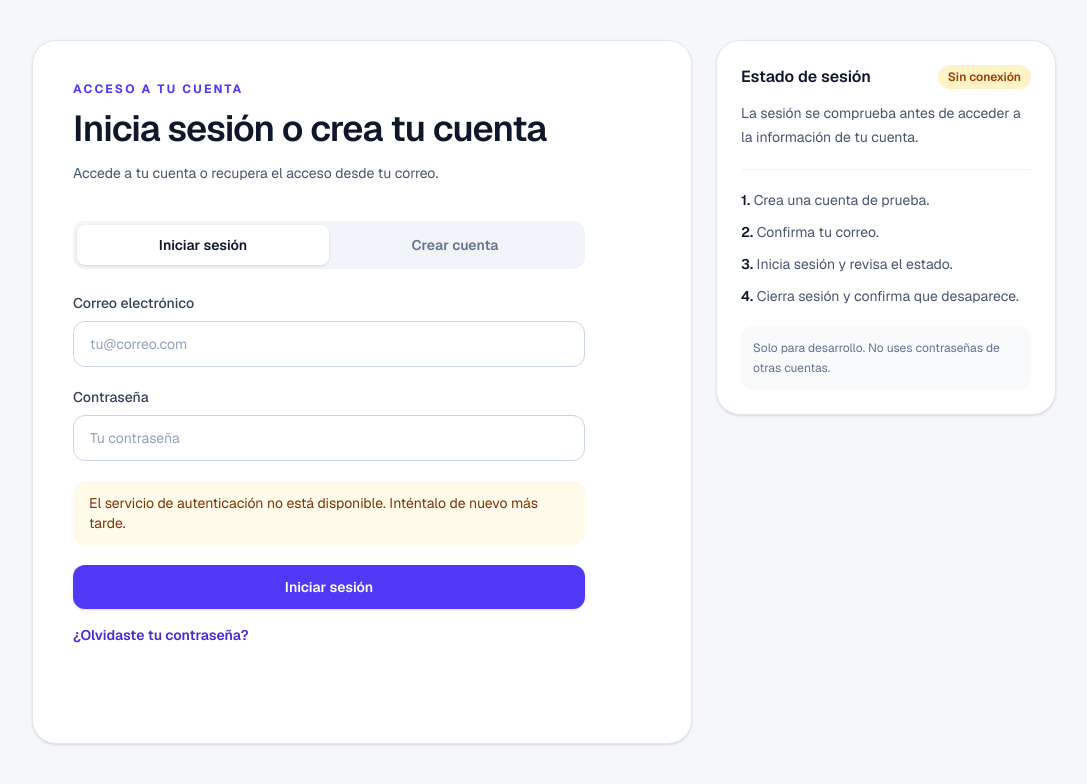
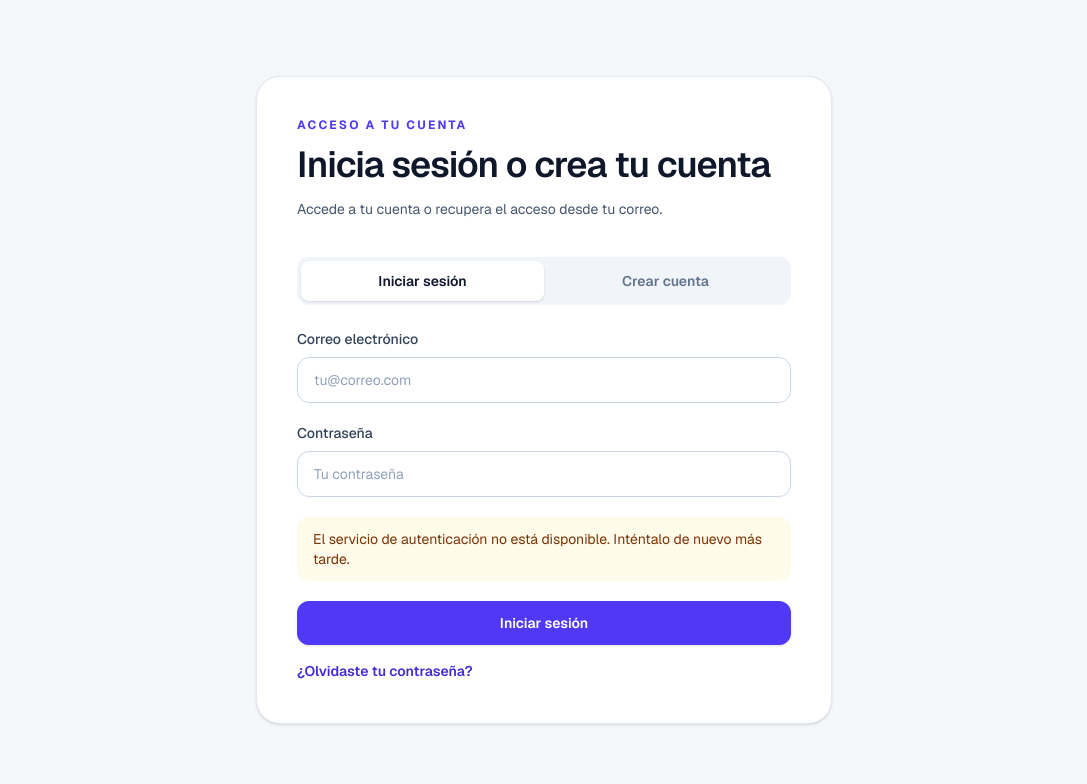
Before and after one commit to Rodolfo0/WebPages, a Next.js app: page / in a window 1280 px wide. Shown: the top 784 px of the page, without its empty margins (96-1183 px from the left). Built offline with nearby package versions, Linux system fonts and the light colour scheme; no server answers.

Commit message:
refactor(auth): center the account access screen
Remove the session sidebar and center the account access card across screen sizes. Adapt existing UI and browser checks to wait for the form instead of the removed session indicator.

```diff
--- a/resources/auth/ui/auth-playground.tsx
+++ b/resources/auth/ui/auth-playground.tsx
@@ -191,8 +191,8 @@ export default function AuthPlayground() {
   }
 
   return (
-    <main className="min-h-screen bg-[#f5f7fb] px-4 py-10 text-slate-900 sm:px-8">
-      <div className="mx-auto grid w-full max-w-5xl gap-6 lg:grid-cols-[minmax(0,1fr)_340px]">
+    <main className="grid min-h-dvh place-items-center bg-[#f5f7fb] px-4 py-10 text-slate-900 sm:px-8">
+      <div className="w-full max-w-xl">
         <section className="rounded-3xl border border-slate-200 bg-white p-6 shadow-sm sm:p-10">
           <p className="text-xs font-bold uppercase tracking-[0.18em] text-indigo-600">
             Acceso a tu cuenta
@@ -244,7 +244,7 @@ export default function AuthPlayground() {
             </div>
             )
           ) : (
-            <div className="mt-9 max-w-lg">
+            <div className="mt-9">
               <div className="mb-6 grid grid-cols-2 rounded-xl bg-slate-100 p-1">
                 <button
                   type="button"
@@ -353,50 +353,15 @@ export default function AuthPlayground() {
             </div>
           )}
 
-          <div className="mt-8 min-h-6 text-sm">
-            {message && view === 'signed_in' && (
+          {view === 'signed_in' && (message || error) && <div className="mt-8 text-sm">
+            {message && (
               <p role="status" className="text-emerald-700">{message}</p>
             )}
-            {error && view === 'signed_in' && (
+            {error && (
               <p role="alert" className="text-rose-700">{error}</p>
             )}
-          </div>
+          </div>}
         </section>
-
-        <aside className="h-fit rounded-3xl border border-slate-200 bg-white p-6 shadow-sm">
-          <div className="flex items-center justify-between gap-3">
-            <h2 className="font-semibold">Estado de sesión</h2>
-            <span
-              className={`rounded-full px-2.5 py-1 text-xs font-semibold ${
-                view === 'signed_in'
-                  ? 'bg-emerald-100 text-emerald-800'
-                  : view === 'unavailable'
-                    ? 'bg-amber-100 text-amber-800'
-                    : 'bg-slate-100 text-slate-600'
-              }`}
-            >
-              {view === 'loading'
-                ? 'Consultando…'
-                : view === 'signed_in'
-                  ? 'Autenticado'
-                  : view === 'unavailable'
-                    ? 'Sin conexión'
-                    : 'Sin sesión'}
-            </span>
-          </div>
-          <p className="mt-3 text-sm leading-6 text-slate-600">
-            La sesión se comprueba antes de acceder a la información de tu cuenta.
-          </p>
-          <ol className="mt-5 space-y-3 border-t border-slate-100 pt-5 text-sm text-slate-600">
-            <li><span className="font-semibold text-slate-900">1.</span> Crea una cuenta de prueba.</li>
-            <li><span className="font-semibold text-slate-900">2.</span> Confirma tu correo.</li>
-            <li><span className="font-semibold text-slate-900">3.</span> Inicia sesión y revisa el estado.</li>
-            <li><span className="font-semibold text-slate-900">4.</span> Cierra sesión y confirma que desaparece.</li>
-          </ol>
-          <p className="mt-5 rounded-xl bg-slate-50 p-3 text-xs leading-5 text-slate-500">
-            Solo para desarrollo. No uses contraseñas de otras cuentas.
-          </p>
-        </aside>
       </div>
     </main>
   );
```
Also changed, not shown: 2 other files (tests, documents, lock files or other folders).
